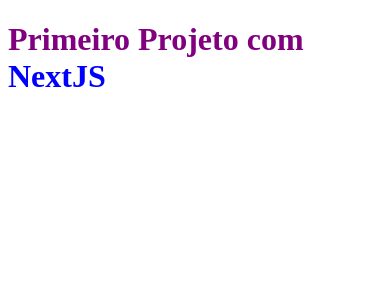
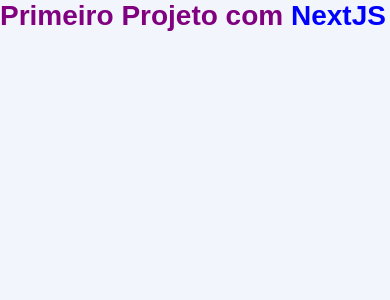
Before and after one commit to marcioandradejs/app-minha-rotina, a Next.js app: page / in a window 390 px wide. Shown: the top 300 px of the page. Built offline with nearby package versions, Linux system fonts and the light colour scheme.

Commit message:
scss global aplicado e head dinamico configurado

```diff
--- a/src/pages/_app.tsx
+++ b/src/pages/_app.tsx
@@ -1,4 +1,5 @@
-import { AppProps } from 'next/app'
+import { AppProps } from 'next/app';
+import '../styles/global.scss';
 
 function MyApp({ Component, pageProps }: AppProps) {
   return <Component {...pageProps} />;
--- a/src/pages/index.tsx
+++ b/src/pages/index.tsx
@@ -1,9 +1,16 @@
-import styles from '../styles/styles.module.scss'
+import Head from 'next/head';
+import styles from '../styles/styles.module.scss';
 
 export default function Home() {
   return (
+    <>
+    <Head>
+      <title>Board - Organizando suas tarefas</title>
+    </Head>
     <div>
+
       <h1 className={styles.title}>Primeiro Projeto com <span>NextJS</span></h1>
     </div>
+    </>
   );
 }
--- /dev/null
+++ b/src/styles/global.scss
@@ -0,0 +1,38 @@
+* {
+  margin: 0;
+  padding: 0;
+  box-sizing: border-box;
+}
+
+@media (max-width: 1080px) {
+  html {
+    font-size: 93.75%; // Converte o tamanho da fonte de 1rem para 15px
+  }
+}
+
+@media (max-width: 720px) {
+  html {
+    font-size: 87.5%; // Converte o tamanho da fonte de 1rem para 14px
+  }
+}
+
+body {
+  background: #f2f6fc;
+}
+
+body,
+input,
+textarea,
+select,
+button {
+  font: 400 1rem sans-serif;
+}
+
+button {
+  cursor: pointer;
+}
+
+a {
+  text-decoration: none;
+  color: inherit;
+}
```
Also changed, not shown: src/pages/_documents.tsx (added, +17 -0 lines).
